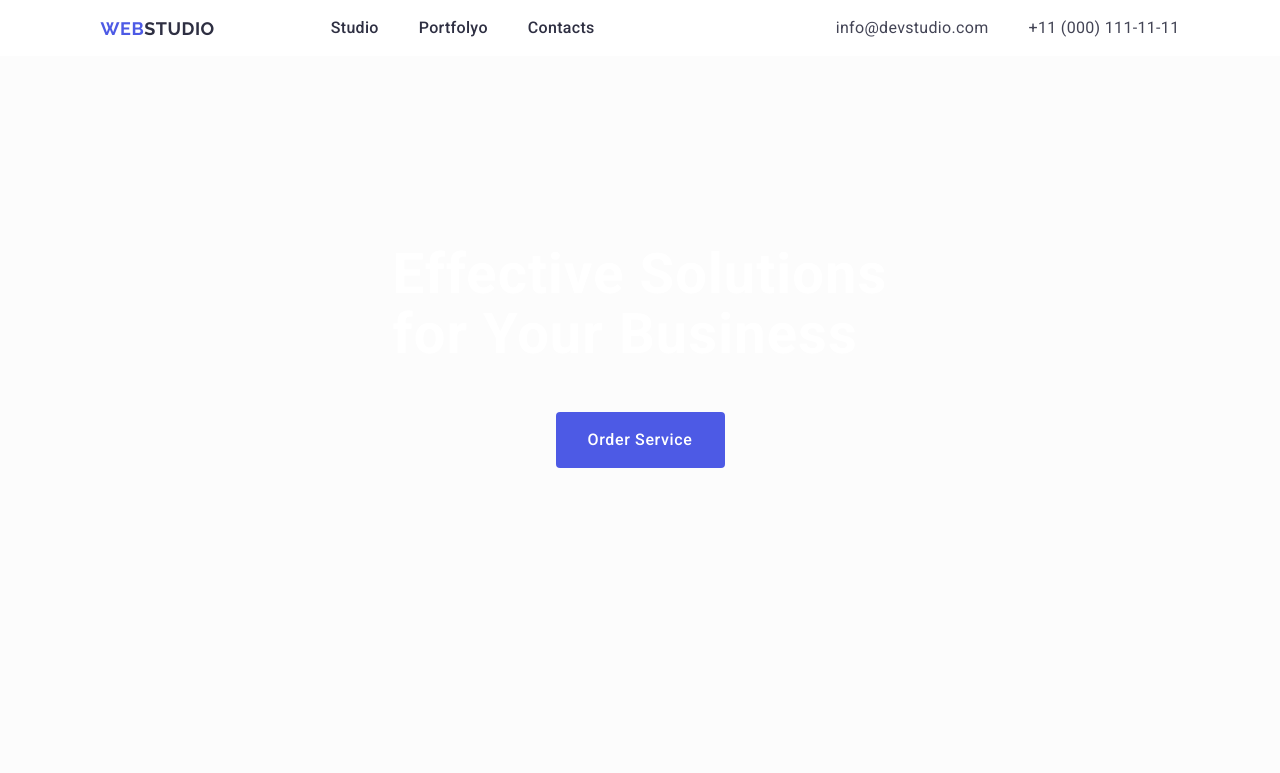
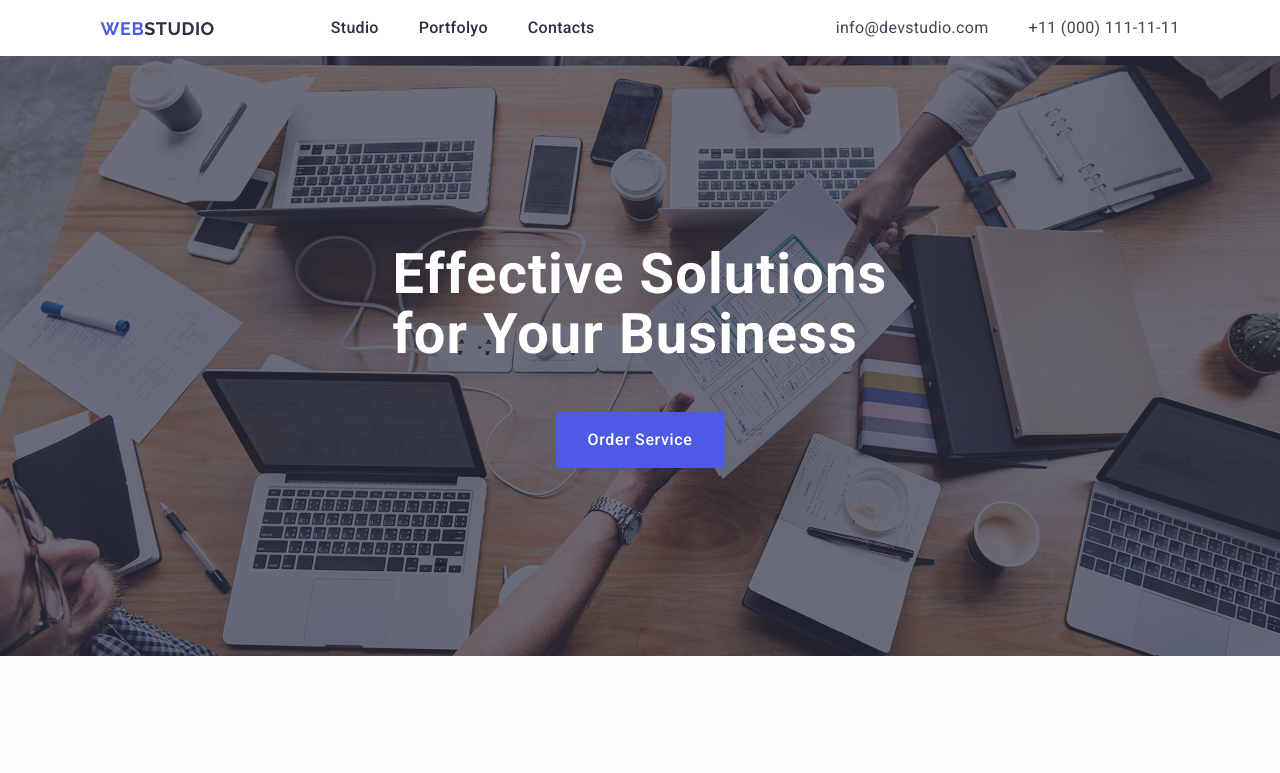
Before and after one commit to nursedaaggunlu/goit-markup-hw-04, a plain HTML site: page index.html in a window 1280 px wide. Shown: the top 773 px of the page. Drawn offline with nearby package versions, Linux system fonts and the light colour scheme.

Commit message:
Tüm eksikler tamamlandı

```diff
--- a/css/styles.css
+++ b/css/styles.css
@@ -198,8 +198,8 @@ ul {
 .first-section-box {
   display: flex;
   height: 600px;
-  background-image: linear-gradient(rgba(46, 47, 66, 0.7)),
-    url(../images/people-office.png.png);
+  background-image: linear-gradient(rgba(46, 47, 66, 0.7),rgba(46, 47, 66, 0.7)),
+    url(../images/people-office.jpg);
   background-size: cover;
   background-repeat: no-repeat;
   align-items: center;
```
Also changed, not shown: images/people-office.jpg (added), 1 other file.
